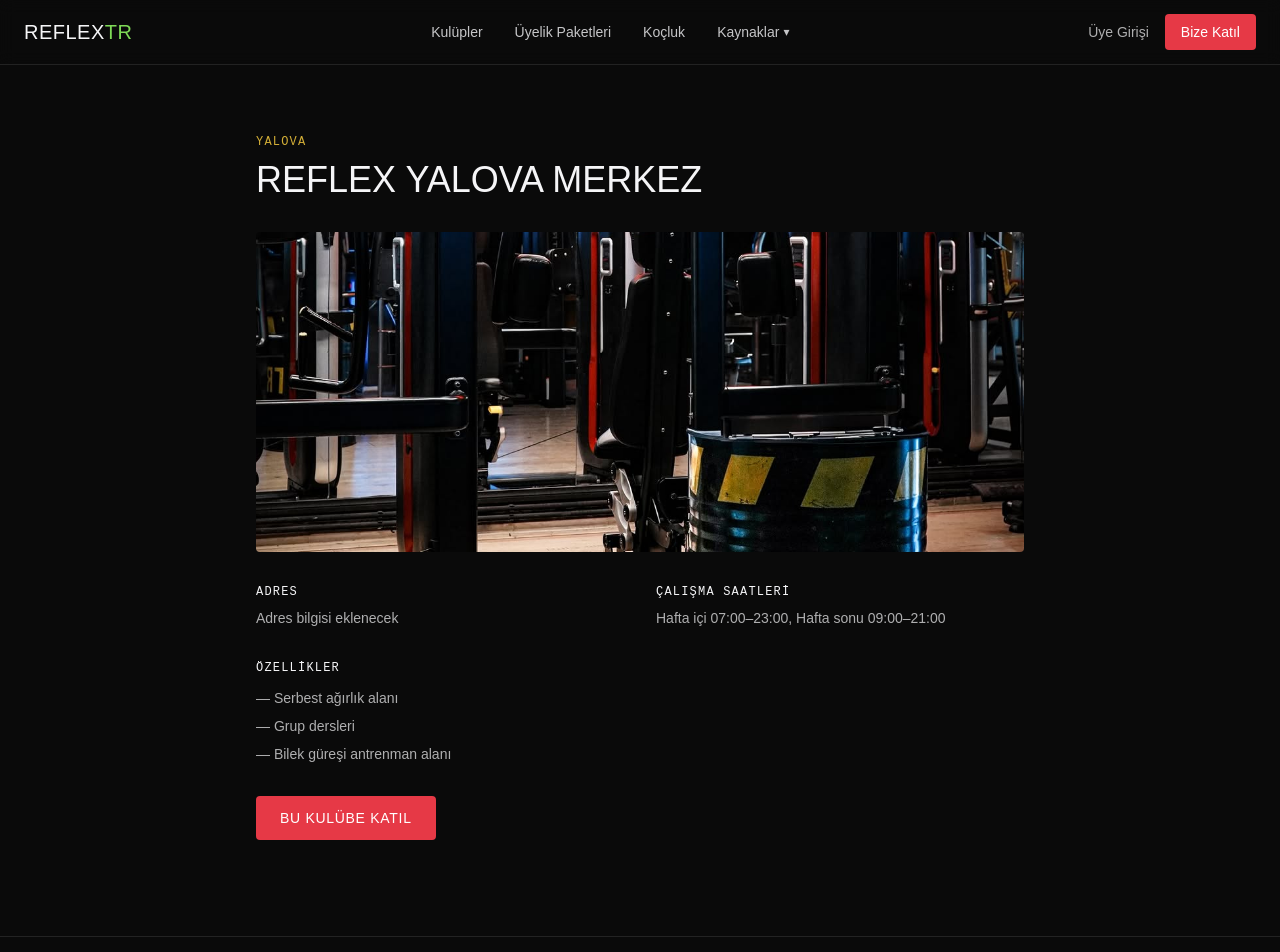
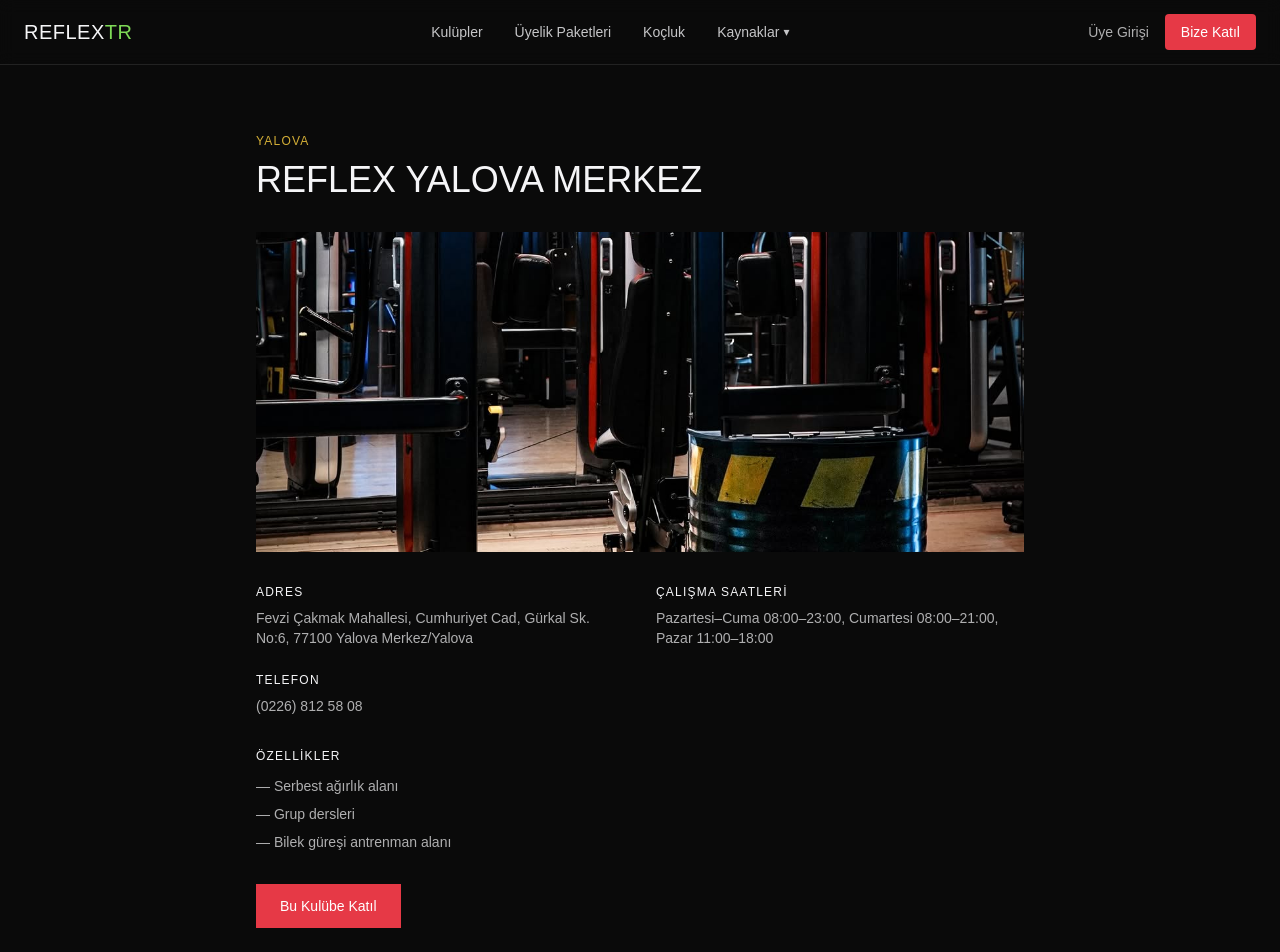
Before and after one commit to Berke100/reflextr, a Next.js app: page /kulupler/yalova-merkez in a window 1280 px wide. Shown: the top 952 px of the page. Built offline with nearby package versions, Linux system fonts and the light colour scheme.

Commit message:
Kulup adres ve telefon bilgileri eklendi

```diff
--- a/app/kulupler/[slug]/page.tsx
+++ b/app/kulupler/[slug]/page.tsx
@@ -6,6 +6,7 @@ type ClubDetail = {
   city: string;
   address: string;
   hours: string;
+  phone: string;
   img: string;
   features: string[];
 };
@@ -14,16 +15,18 @@ const clubDetails: Record<string, ClubDetail> = {
   "yalova-merkez": {
     name: "Reflex Yalova Merkez",
     city: "Yalova",
-    address: "Adres bilgisi eklenecek",
-    hours: "Hafta içi 07:00–23:00, Hafta sonu 09:00–21:00",
+    address: "Fevzi Çakmak Mahallesi, Cumhuriyet Cad, Gürkal Sk. No:6, 77100 Yalova Merkez/Yalova",
+    hours: "Pazartesi–Cuma 08:00–23:00, Cumartesi 08:00–21:00, Pazar 11:00–18:00",
+    phone: "(0226) 812 58 08",
     img: "/media/Reflex.jpg",
     features: ["Serbest ağırlık alanı", "Grup dersleri", "Bilek güreşi antrenman alanı"],
   },
   "yalova-gold-gym": {
     name: "Gold's Gym Yalova",
     city: "Yalova",
-    address: "Adres bilgisi eklenecek",
+    address: "Royal Blue Sitesi, İsmet Paşa Mah. 125/2 Sok. No:37, 77200 Yalova Merkez/Yalova",
     hours: "Hafta içi 07:00–23:00, Hafta sonu 09:00–21:00",
+    phone: "(0226) 503 07 77",
     img: "/media/GoldGym.jpg",
     features: ["Kardiyo alanı", "Personal training", "Duş ve soyunma odaları"],
   },
@@ -41,38 +44,43 @@ export default async function ClubDetailPage({ params }: { params: Promise<{ slu
   return (
     <main className="min-h-screen bg-(--rx-ink) pt-32 pb-24 px-6">
       <div className="max-w-3xl mx-auto">
-        <span className="text-(--rx-brass) text-xs uppercase tracking-widest font-mono">{club.city}</span>
+        <span className="text-(--rx-brass) text-xs uppercase tracking-widest">{club.city}</span>
         <h1 className="font-(--font-display) text-4xl text-(--rx-bone) uppercase mt-2 mb-8">
           {club.name}
         </h1>
 
-        <div className="relative w-full h-80 mb-8 rounded-sm overflow-hidden">
+        <div className="relative w-full h-80 mb-8">
           <Image src={club.img} alt={club.name} fill className="object-cover" />
         </div>
 
         <div className="grid md:grid-cols-2 gap-8 text-sm text-(--rx-bone)/70">
           <div>
-            <h3 className="text-(--rx-bone) mb-2 uppercase text-xs tracking-widest font-mono">Adres</h3>
+            <h3 className="text-(--rx-bone) mb-2 uppercase text-xs tracking-widest">Adres</h3>
             <p>{club.address}</p>
           </div>
           <div>
-            <h3 className="text-(--rx-bone) mb-2 uppercase text-xs tracking-widest font-mono">Çalışma Saatleri</h3>
+            <h3 className="text-(--rx-bone) mb-2 uppercase text-xs tracking-widest">Çalışma Saatleri</h3>
             <p>{club.hours}</p>
           </div>
         </div>
 
-        <h3 className="text-(--rx-bone) mt-8 mb-3 uppercase text-xs tracking-widest font-mono">Özellikler</h3>
+        {club.phone && (
+          <div className="mt-6 text-sm text-(--rx-bone)/70">
+            <h3 className="text-(--rx-bone) mb-2 uppercase text-xs tracking-widest">Telefon</h3>
+            <a href={`tel:${club.phone.replace(/[^\d+]/g, "")}`} className="hover:text-(--rx-ember) transition-colors">
+              {club.phone}
+            </a>
+          </div>
+        )}
+
+        <h3 className="text-(--rx-bone) mt-8 mb-3 uppercase text-xs tracking-widest">Özellikler</h3>
         <ul className="text-sm text-(--rx-bone)/70 space-y-2">
           {club.features.map((f) => (
             <li key={f}>— {f}</li>
           ))}
         </ul>
 
-        {/* bg-(--rx-ember) -> bg-(--rx-action) olarak güncellendi ve buton stili iyileştirildi */}
-        <a
-          href="/bize-katil"
-          className="inline-block mt-8 bg-(--rx-action) text-white text-sm px-6 py-3 uppercase tracking-wider font-medium hover:bg-opacity-90 transition-opacity rounded-sm cursor-pointer"
-        >
+        <a href="/bize-katil" className="inline-block mt-8 bg-(--rx-action) text-white text-sm px-6 py-3">
           Bu Kulübe Katıl
         </a>
       </div>
```
